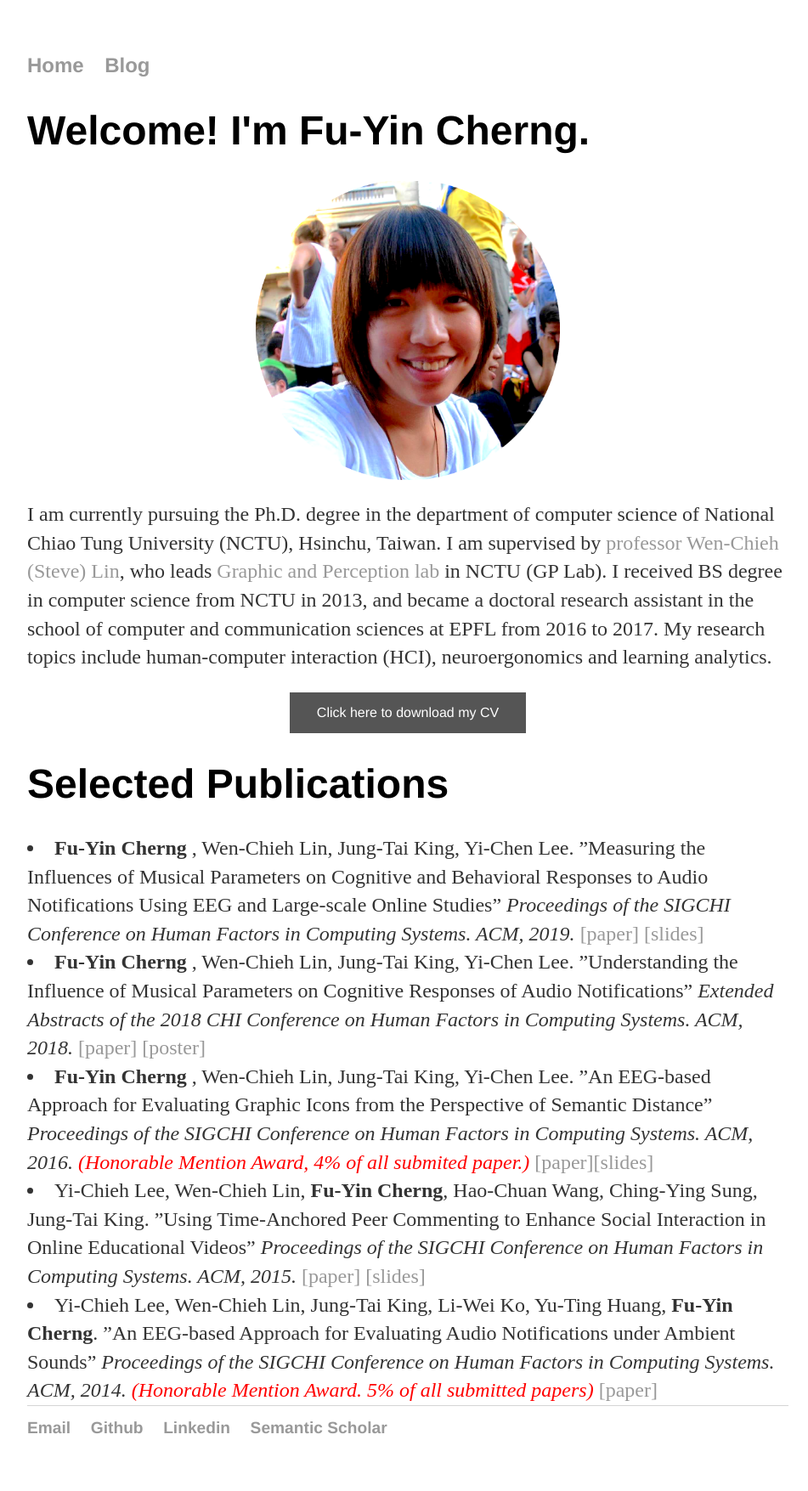
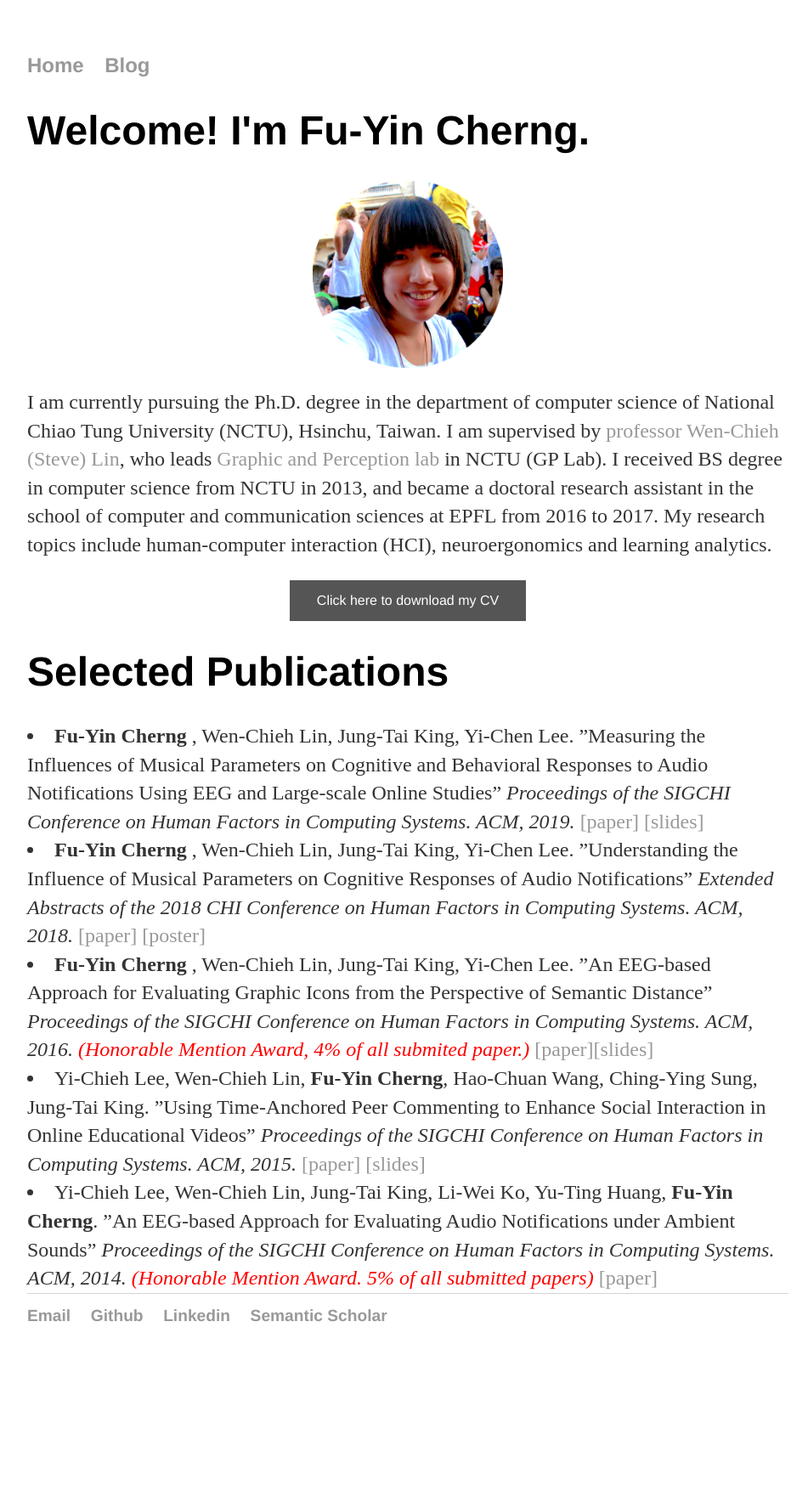
Before and after one commit to FuyinCherng/FuyinCherng.github.io, a Jekyll site: the page built from index.html, in a window 1280 px wide. Shown: the whole page at 85% size, without its empty margins (160-1111 px from the left). Built offline with Jekyll 4.4.1, drawn with Linux system fonts in a browser that asks for light colours; after the commit the page ends 1622 px from its top, so only the background shows below that.

Commit message:
update image size

```diff
--- a/index.html
+++ b/index.html
@@ -12,7 +12,7 @@
 		<!-- <a href="#" class="download" title="Download CV as PDF">Download CV</a> -->
 	<h1>Welcome! I'm Fu-Yin Cherng.</h1>
 
-	<p style="text-align:center"><img style="width:40%;height:40%;" src="/cv/profile.png" alt="profile pictur" class="center"></p>
+	<p style="text-align:center"><img style="width:25%;height:25%;" src="/cv/profile.png" alt="profile pictur" class="center"></p>
 
 	<p>I am currently pursuing the Ph.D. degree in the department of computer science of National Chiao Tung University (NCTU), Hsinchu, Taiwan. I am supervised by <a href="https://gpl.cs.nctu.edu.tw/Steve-Lin/" target="_blannk">professor Wen-Chieh (Steve) Lin</a>, who leads <a href="https://gpl.cs.nctu.edu.tw/" target="_blannk">Graphic and Perception lab</a> in NCTU (GP Lab). I received BS degree in computer science from NCTU in 2013, and became a doctoral research assistant in the school of computer and communication sciences at EPFL from 2016 to 2017. My research topics include human-computer interaction (HCI), neuroergonomics and learning analytics. </p>
 
```
